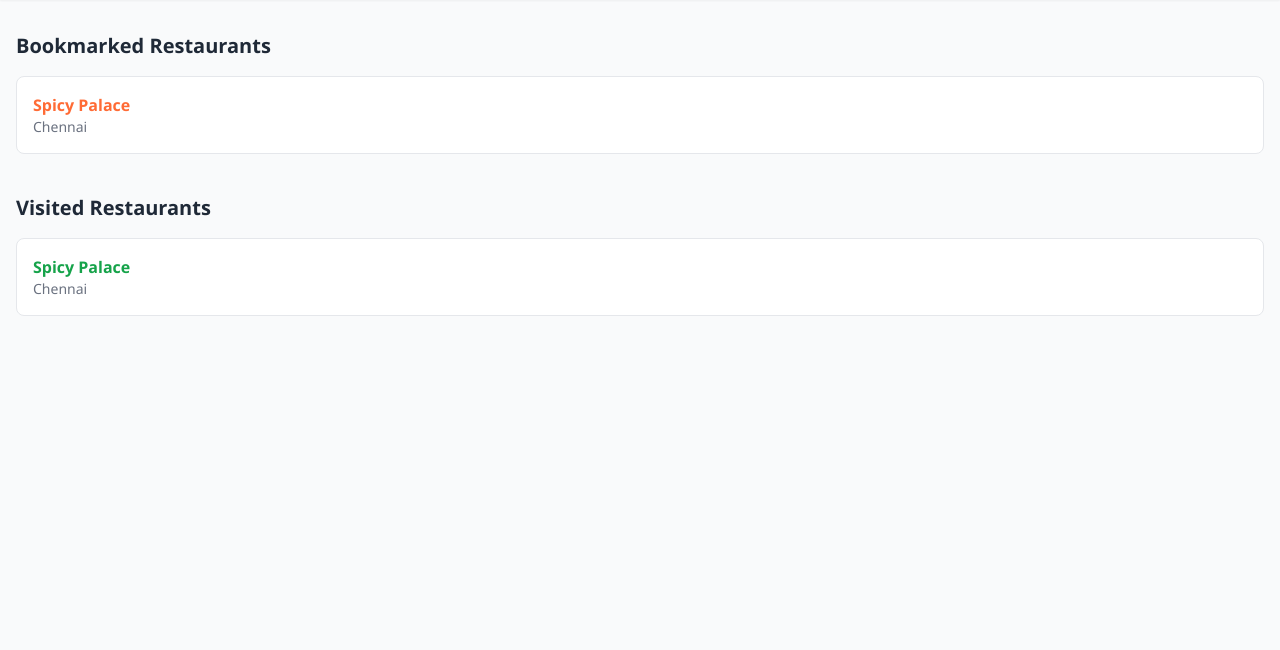
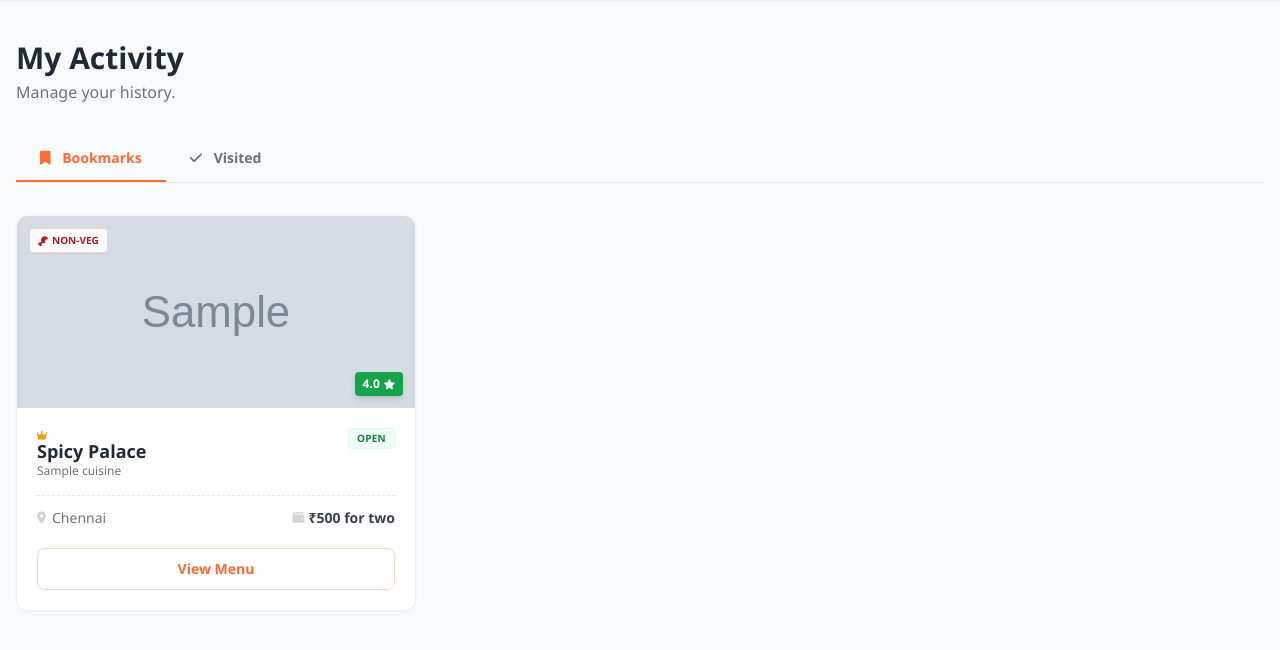
Before and after one commit to prasanna-testpress/restaurant_app, a Django app: page /restaurants/my-activity/ in a window 1280 px wide. Shown: the part 70-720 px from the top of the page. Run offline with Django 5.2, Linux system fonts and the light colour scheme; a user stored in the database is signed in; data comes from the database, SQL or seed files in the repository; tables that the repository leaves empty hold one stand-in row (values such as "Sample post"); grey boxes marked "Sample" are stand-in pictures; parts of the project's set-up code (start-up, migrations or seed data) failed here and were passed over; some libraries are stand-ins or nearby versions.

Commit message:
Add pagination for list

```diff
--- /dev/null
+++ b/apps/restaurants/templates/restaurants/includes/pagination.html
@@ -0,0 +1,19 @@
+{% if page_obj.has_other_pages %}
+<div class="flex justify-center mt-10">
+    <nav class="flex gap-2">
+        {% if page_obj.has_previous %}
+            <a href="?{{ page_param }}={{ page_obj.previous_page_number }}&tab={{ tab_name }}"
+               class="px-3 py-1 border rounded hover:bg-gray-50 text-sm">Previous</a>
+        {% endif %}
+
+        <span class="px-3 py-1 text-sm text-gray-500">
+            Page {{ page_obj.number }} of {{ page_obj.paginator.num_pages }}
+        </span>
+
+        {% if page_obj.has_next %}
+            <a href="?{{ page_param }}={{ page_obj.next_page_number }}&tab={{ tab_name }}"
+               class="px-3 py-1 border rounded hover:bg-gray-50 text-sm">Next</a>
+        {% endif %}
+    </nav>
+</div>
+{% endif %}
--- a/apps/restaurants/templates/restaurants/my_activity.html
+++ b/apps/restaurants/templates/restaurants/my_activity.html
@@ -1,51 +1,60 @@
 {% extends "base.html" %}
+{% load static %}
 
-{% block title %}My Activity{% endblock %}
+{% block title %}My Activity | {{ user.get_full_name|default:user }}{% endblock %}
 
 {% block content %}
-<div class="container mx-auto px-4 py-8 space-y-10">
+<div class="container mx-auto px-4 py-10 max-w-7xl">
 
-    <!-- Bookmarks -->
-    <section>
-        <h2 class="text-xl font-bold mb-4">Bookmarked Restaurants</h2>
+    <div class="mb-8">
+        <h1 class="text-3xl font-bold text-gray-800">My Activity</h1>
+        <p class="text-gray-500 mt-1">Manage your history.</p>
+    </div>
 
-        {% if bookmarked_restaurants %}
-            <ul class="space-y-3">
-                {% for restaurant in bookmarked_restaurants %}
-                    <li class="bg-white border rounded-lg p-4">
-                        <a href="{% url 'restaurants:restaurant_detail' restaurant.id %}"
-                           class="font-semibold text-brand hover:underline">
-                            {{ restaurant.name }}
-                        </a>
-                        <p class="text-sm text-gray-500">{{ restaurant.city }}</p>
-                    </li>
+    <div class="flex border-b border-gray-200 mb-8" id="activityTabs">
+        <button onclick="switchTab('bookmarks')"
+                id="tab-btn-bookmarks"
+                class="px-6 py-3 font-semibold text-sm transition-colors border-b-2 border-transparent text-gray-500 hover:text-gray-700">
+            <i class="fa-solid fa-bookmark mr-2"></i> Bookmarks
+        </button>
+        <button onclick="switchTab('visited')"
+                id="tab-btn-visited"
+                class="px-6 py-3 font-semibold text-sm transition-colors border-b-2 border-transparent text-gray-500 hover:text-gray-700">
+            <i class="fa-solid fa-check mr-2"></i> Visited
+        </button>
+    </div>
+
+    <div id="content-bookmarks" class="tab-content hidden">
+        {% if bookmarks_page %}
+            <div class="grid grid-cols-1 md:grid-cols-2 lg:grid-cols-3 gap-6">
+                {% for restaurant in bookmarks_page %}
+                    {% include "restaurants/restaurant_card.html" with restaurant=restaurant %}
                 {% endfor %}
-            </ul>
+            </div>
+
+            {% include "restaurants/includes/pagination.html" with page_obj=bookmarks_page page_param="bookmarks_page" tab_name="bookmarks" %}
+
         {% else %}
-            <p class="text-gray-500 text-sm">No bookmarks yet.</p>
+            {% include "restaurants/includes/empty_state.html" with icon="fa-regular fa-bookmark" message="No bookmarks yet" sub_message="Save restaurants you want to visit later." %}
         {% endif %}
-    </section>
+    </div>
 
-    <!-- Visited -->
-    <section>
-        <h2 class="text-xl font-bold mb-4">Visited Restaurants</h2>
+    <div id="content-visited" class="tab-content hidden">
+        {% if visited_page %}
+            <div class="grid grid-cols-1 md:grid-cols-2 lg:grid-cols-3 gap-6">
+                {% for restaurant in visited_page %}
+                    {% include "restaurants/restaurant_card.html" with restaurant=restaurant %}
+                {% endfor %}
+            </div>
 
-        {% if visited_restaurants %}
-            <ul class="space-y-3">
-                {% for restaurant in visited_restaurants %}
-                    <li class="bg-white border rounded-lg p-4">
-                        <a href="{% url 'restaurants:restaurant_detail' restaurant.id %}"
-                           class="font-semibold text-green-600 hover:underline">
-                            {{ restaurant.name }}
-                        </a>
-                        <p class="text-sm text-gray-500">{{ restaurant.city }}</p>
-                    </li>
-                {% endfor %}
-            </ul>
+            {% include "restaurants/includes/pagination.html" with page_obj=visited_page page_param="visited_page" tab_name="visited" %}
+
         {% else %}
-            <p class="text-gray-500 text-sm">No visited restaurants yet.</p>
+             {% include "restaurants/includes/empty_state.html" with icon="fa-solid fa-utensils" message="No visited places" sub_message="Mark restaurants as visited to track your culinary journey." %}
         {% endif %}
-    </section>
+    </div>
 
 </div>
+
+{% include "restaurants/scripts/tab_switch.html" %}
 {% endblock %}
--- /dev/null
+++ b/apps/restaurants/templates/restaurants/scripts/tab_switch.html
@@ -0,0 +1,26 @@
+<script>
+    function switchTab(tabName) {
+        document.querySelectorAll('.tab-content').forEach(el => el.classList.add('hidden'));
+
+        document.querySelectorAll('#activityTabs button').forEach(btn => {
+            btn.classList.remove('border-brand', 'text-brand');
+            btn.classList.add('border-transparent', 'text-gray-500');
+        });
+
+        document.getElementById(`content-${tabName}`).classList.remove('hidden');
+
+        const activeBtn = document.getElementById(`tab-btn-${tabName}`);
+        activeBtn.classList.remove('border-transparent', 'text-gray-500');
+        activeBtn.classList.add('border-brand', 'text-brand');
+        const url = new URL(window.location);
+        url.searchParams.set('tab', tabName);
+        window.history.pushState({}, '', url);
+    }
+
+
+    document.addEventListener('DOMContentLoaded', () => {
+        const urlParams = new URLSearchParams(window.location.search);
+        const activeTab = urlParams.get('tab') || 'bookmarks';
+        switchTab(activeTab);
+    });
+</script>
--- a/apps/restaurants/views/activity.py
+++ b/apps/restaurants/views/activity.py
@@ -1,36 +1,59 @@
+from django.db.models import Avg
 from django.contrib.auth.mixins import LoginRequiredMixin
 from django.views.generic import TemplateView
+from django.core.paginator import Paginator
 
 from apps.restaurants.models import Restaurant
 
 class MyActivityView(LoginRequiredMixin, TemplateView):
     template_name = "restaurants/my_activity.html"
 
+    BOOKMARKS_PER_PAGE = 9
+    VISITED_PER_PAGE = 9
+
     def get_context_data(self, **kwargs):
         context = super().get_context_data(**kwargs)
-        context.update(
-            self._get_user_activity(user=self.request.user)
+        activity = self._get_user_activity(user=self.request.user)
+
+        context["bookmarks_page"] = self._paginate(
+            queryset=activity["bookmarked_restaurants"],
+            page_param="bookmarks_page",
+            per_page=self.BOOKMARKS_PER_PAGE,
         )
+
+        context["visited_page"] = self._paginate(
+            queryset=activity["visited_restaurants"],
+            page_param="visited_page",
+            per_page=self.VISITED_PER_PAGE,
+        )
+
+        context["active_tab"] = self.request.GET.get('tab', 'bookmarks')
+
         return context
 
-    def _get_user_activity(self, user):
-        """
-        Returns bookmarked and visited restaurants for a user.
-        """
+    def _get_user_activity(self, *, user):
+        base_qs = Restaurant.objects.annotate(rating=Avg('reviews__rating')).prefetch_related('cuisines')
 
         bookmarked = (
-            Restaurant.objects
+            base_qs
             .filter(bookmarked_by__user=user)
             .distinct()
+            .order_by("-created_at")
         )
 
         visited = (
-            Restaurant.objects
+            base_qs
             .filter(visited_by__user=user)
             .distinct()
+            .order_by("-created_at")
         )
 
         return {
             "bookmarked_restaurants": bookmarked,
             "visited_restaurants": visited,
         }
+
+    def _paginate(self, *, queryset, page_param: str, per_page: int):
+        paginator = Paginator(queryset, per_page)
+        page_number = self.request.GET.get(page_param)
+        return paginator.get_page(page_number)
```
Also changed, not shown: apps/restaurants/templates/restaurants/includes/empty_state.html (added, +10 -0 lines).
